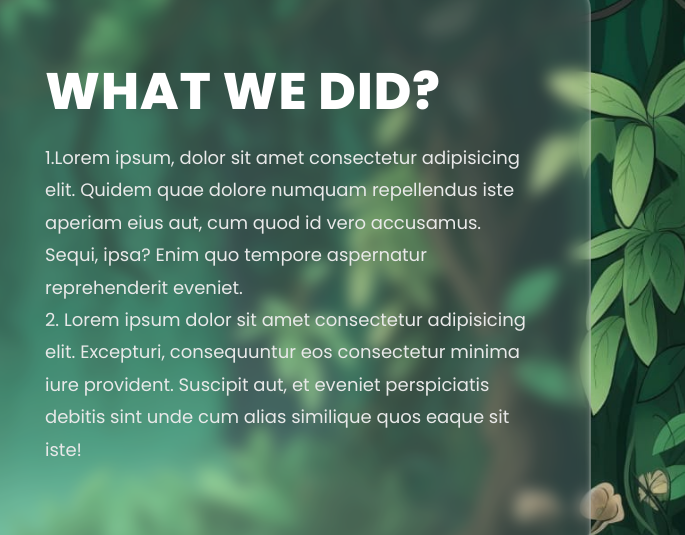
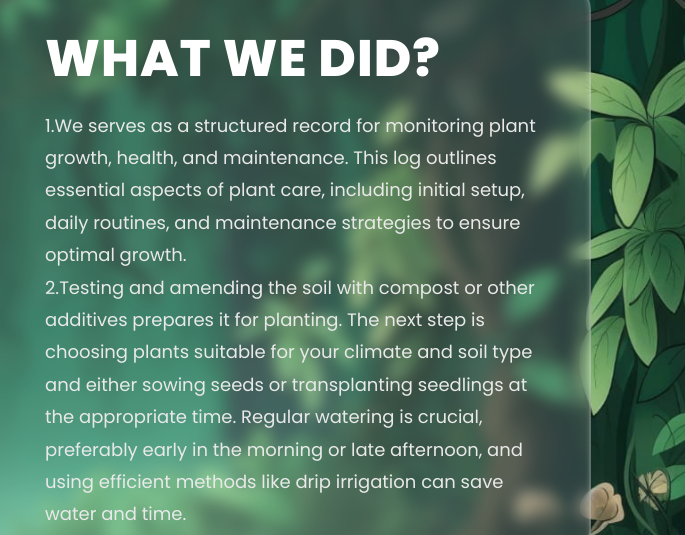
Before and after one commit to iamnithino/nithin.website, a plain HTML site: page animal.html in a window 1280 px wide. Shown: the part 1678-2213 px from the top of the page, 595-1280 px from the left. Drawn offline with Linux system fonts and the light colour scheme.

Commit message:
gardening.html

```diff
--- a/animal.html
+++ b/animal.html
@@ -81,8 +81,8 @@
           <h3 class="section-sub"></h3>
           <h2 class="section-title">What we did?</h2>
           <p>
-            1.Lorem ipsum, dolor sit amet consectetur adipisicing elit. Quidem quae dolore numquam repellendus iste aperiam eius aut, cum quod id vero accusamus. Sequi, ipsa? Enim quo tempore aspernatur reprehenderit eveniet.<br>
-            2. Lorem ipsum dolor sit amet consectetur adipisicing elit. Excepturi, consequuntur eos consectetur minima iure provident. Suscipit aut, et eveniet perspiciatis debitis sint unde cum alias similique quos eaque sit iste!<br><br>
+            1.We serves as a structured record for monitoring plant growth, health, and maintenance. This log outlines essential aspects of plant care, including initial setup, daily routines, and maintenance strategies to ensure optimal growth.<br>
+            2.Testing and amending the soil with compost or other additives prepares it for planting. The next step is choosing plants suitable for your climate and soil type and either sowing seeds or transplanting seedlings at the appropriate time. Regular watering is crucial, preferably early in the morning or late afternoon, and using efficient methods like drip irrigation can save water and time.<br>
           </p>
           <button class="action-btn">Learn more</button>
         </div>
```
